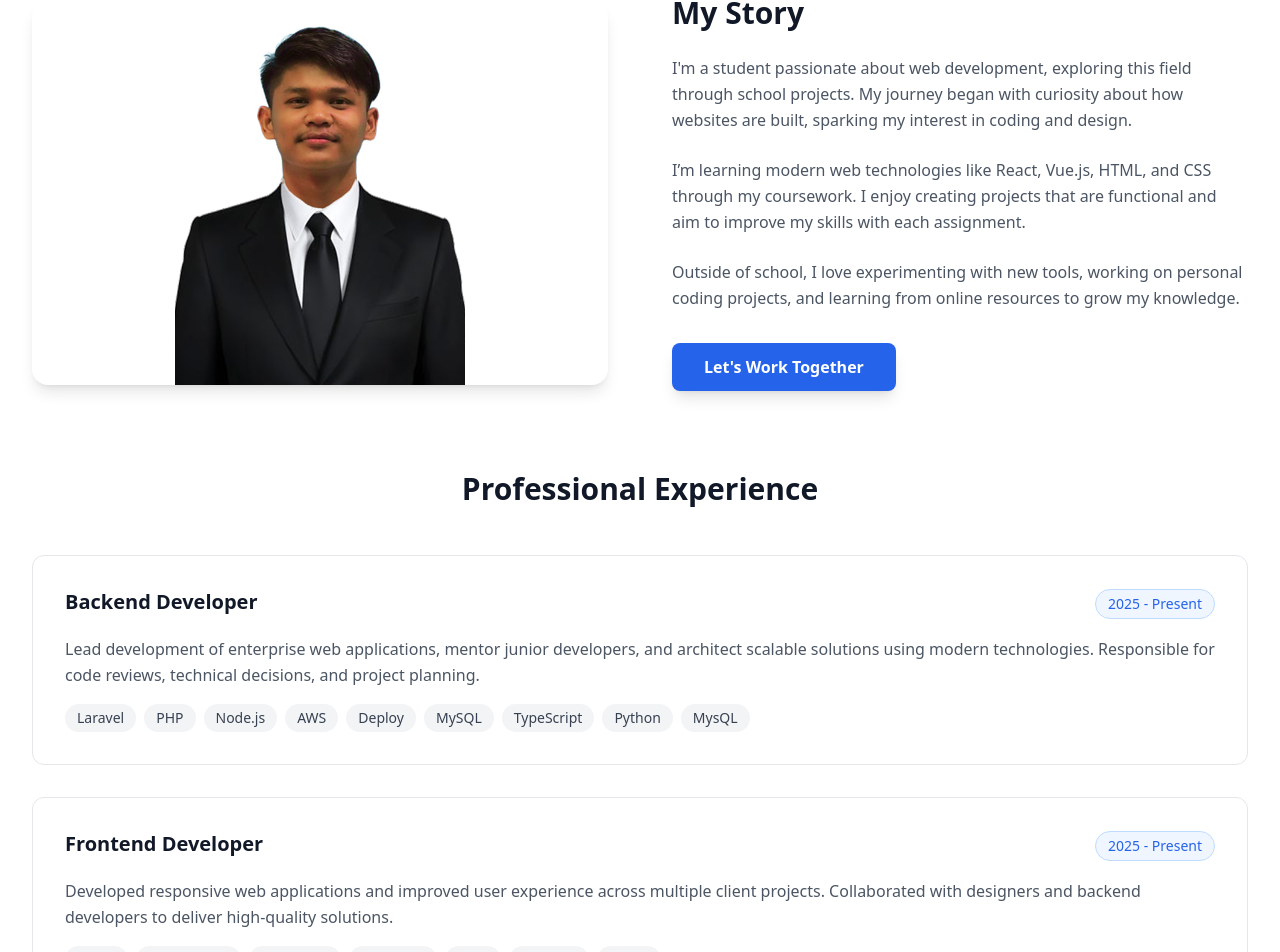
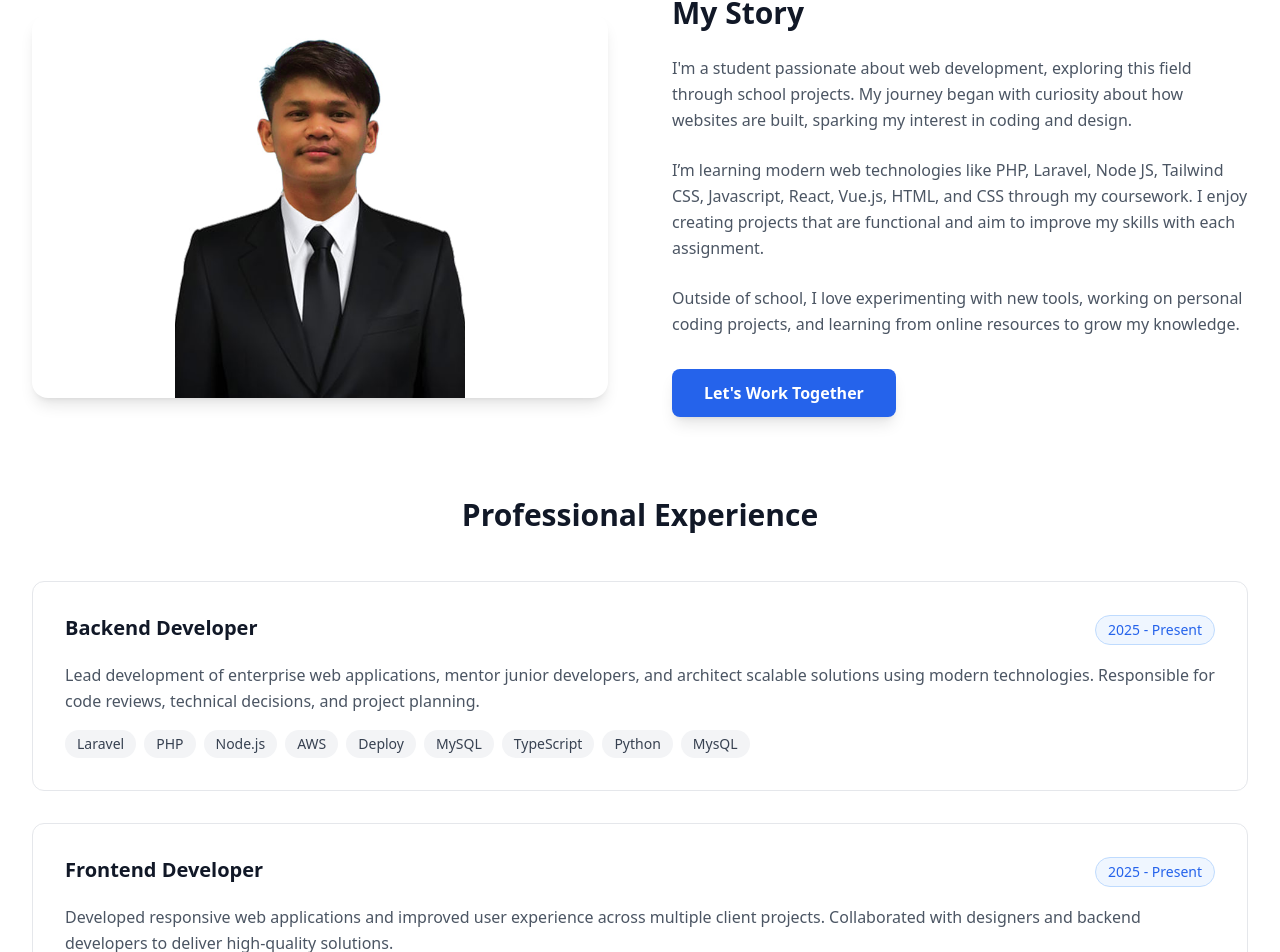
Before and after one commit to sovan-souern/Portfolio-about-me, a Vue app: page / in a window 1280 px wide. Shown: the part 1183-2135 px from the top of the page. Built offline with nearby package versions, Linux system fonts and the light colour scheme.

Commit message:
add about me

```diff
--- a/src/views/AboutView.vue
+++ b/src/views/AboutView.vue
@@ -27,7 +27,7 @@
               I'm a student passionate about web development, exploring this field through school projects. My journey began with curiosity about how websites are built, sparking my interest in coding and design.
             </p>
             <p>
-              I’m learning modern web technologies like React, Vue.js, HTML, and CSS through my coursework. I enjoy creating projects that are functional and aim to improve my skills with each assignment.
+              I’m learning modern web technologies like PHP, Laravel, Node JS, Tailwind CSS, Javascript, React, Vue.js, HTML, and CSS through my coursework. I enjoy creating projects that are functional and aim to improve my skills with each assignment.
             </p>
             <p>
               Outside of school, I love experimenting with new tools, working on personal coding projects, and learning from online resources to grow my knowledge.
```
